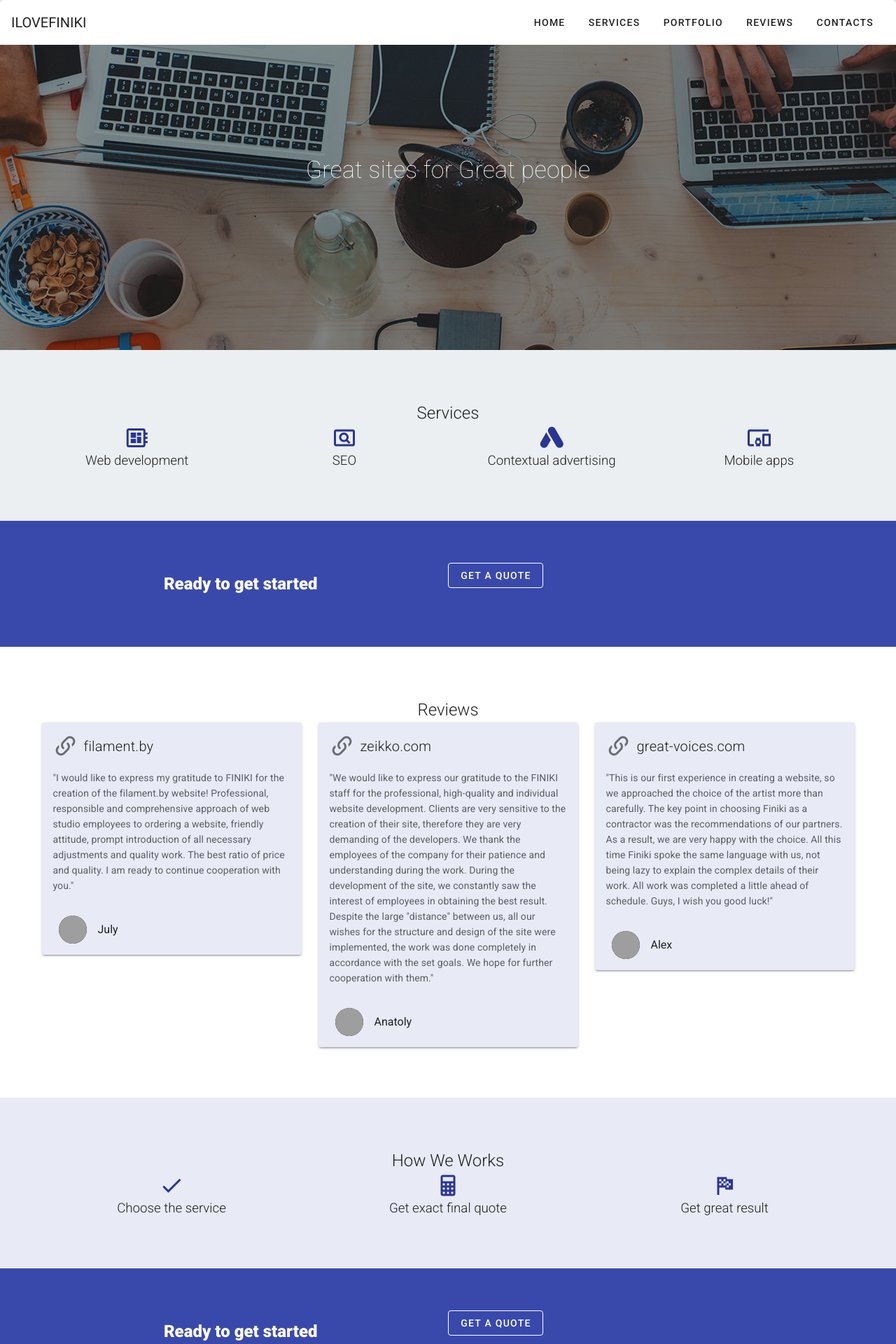
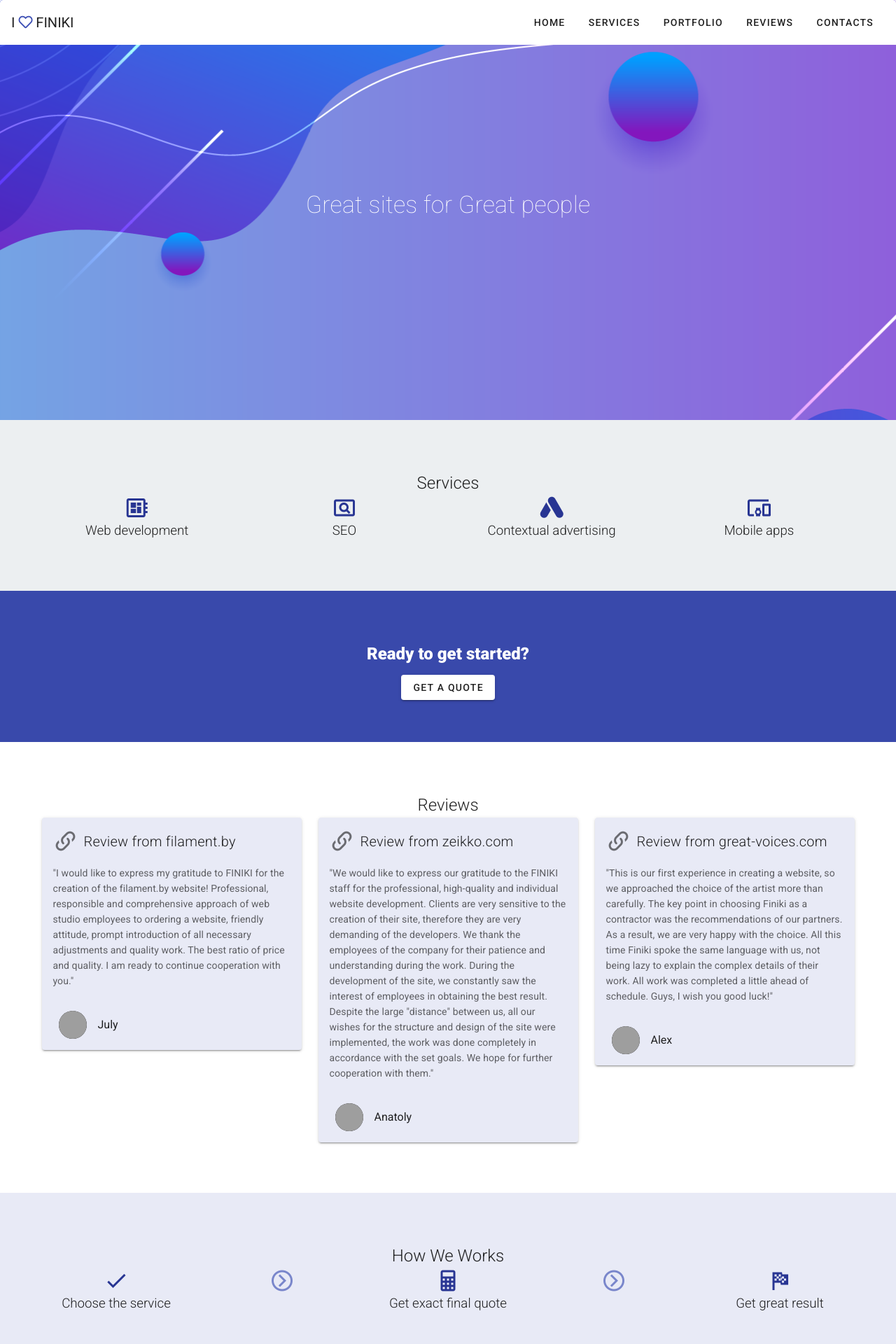
Before and after one commit to ilovefiniki/ilf-studio, a Vue app: page / in a window 1280 px wide. Shown: the top 1920 px of the page at 70% size. Built offline with nearby package versions, Linux system fonts and the light colour scheme; grey boxes are pictures that could not be loaded.

Commit message:
New bg for banner, spacing in form, new logo

```diff
--- a/src/App.vue
+++ b/src/App.vue
@@ -8,7 +8,7 @@
               scroll-target="#scrolling-techniques-7"
       >
 
-        <v-toolbar-title>ILOVEFINIKI</v-toolbar-title>
+        <v-toolbar-title>I <i class="far fa-heart indigo--text"></i> FINIKI</v-toolbar-title>
 
         <v-spacer></v-spacer>
 
--- a/src/components/Banner.vue
+++ b/src/components/Banner.vue
@@ -1,7 +1,8 @@
 <template>
         <v-parallax
                 dark
-                src="finikimainpage.jpg"
+                height="600"
+                src="finikimainpage1.png"
         >
             <v-row
                     align="center"
@@ -15,7 +16,10 @@
 </template>
 <style>
     .v-parallax__content {
-        background: #0000006b;
+       /* background: #0000006b;*/
+    }
+    .v-parallax__image {
+        /*max-width: 100%;*/
     }
 </style>
 <script>
--- a/src/components/Form.vue
+++ b/src/components/Form.vue
@@ -1,5 +1,5 @@
 <template>
-    <v-row justify="center">
+    <div class="pa-3">
         <v-dialog
                 v-model="dialog"
                 persistent
@@ -7,9 +7,7 @@
         >
             <template v-slot:activator="{ on, attrs }">
                 <v-btn
-                        outlined
                         color="white"
-                        dark
                         v-bind="attrs"
                         v-on="on"
                 >
@@ -17,9 +15,9 @@
                 </v-btn>
             </template>
             <v-form @submit.prevent="sendEmail">
-            <v-card>
+            <v-card class="pa-15">
                 <v-card-title>
-                    <span class="headline">Get A Quote</span>
+                    <span class="headline font-weight-black">Get A Quote</span>
                 </v-card-title>
                 <v-card-text>
                     <v-container>
@@ -59,7 +57,7 @@
                 <v-card-actions>
                     <v-spacer></v-spacer>
                     <v-btn
-                            color="blue darken-1"
+                            color="indigo darken-1"
                             text
                             outlined
                             @click="dialog = false"
@@ -67,7 +65,7 @@
                         Close
                     </v-btn>
                     <v-btn
-                            color="blue darken-1"
+                            color="indigo darken-1"
                             class="white--text"
                             @click="dialog = false"
                             type="submit"
@@ -79,7 +77,7 @@
             </v-form>
         </v-dialog>
         <Success v-bind:dialog="successDialog"/>
-    </v-row>
+    </div>
 </template>
 
 <script>
--- a/src/components/GetAQoute.vue
+++ b/src/components/GetAQoute.vue
@@ -4,10 +4,7 @@
 
             <v-row>
                 <v-col>
-                    <h2 align="center" class="font-weight-black white--text">Ready to get started</h2>
-                </v-col>
-
-                <v-col>
+                    <h2 align="center" class="font-weight-black white--text">Ready to get started?</h2>
                     <div class="text-center"><Form/></div>
                 </v-col>
 
--- a/src/components/HowWeWorks.vue
+++ b/src/components/HowWeWorks.vue
@@ -7,12 +7,16 @@
                     <v-icon large color="indigo darken-3">mdi-check</v-icon>
                     <h3 class="font-weight-light">Choose the service</h3>
                 </v-col>
-
+                <v-col align="center">
+                    <v-icon large color="indigo lighten-2">mdi-chevron-right-circle-outline</v-icon>
+                </v-col>
                 <v-col align="center">
                     <v-icon large color="indigo darken-3">mdi-calculator</v-icon>
                     <h3 class="font-weight-light">Get exact final quote</h3>
                 </v-col>
-
+                <v-col align="center">
+                    <v-icon large color="indigo lighten-2">mdi-chevron-right-circle-outline</v-icon>
+                </v-col>
                 <v-col align="center">
                     <v-icon large color="indigo darken-3">mdi-flag-checkered</v-icon>
                     <h3 class="font-weight-light">Get great result</h3>
--- a/src/components/Reviews.vue
+++ b/src/components/Reviews.vue
@@ -17,7 +17,7 @@
                         >
                             mdi-link-variant
                         </v-icon>
-                        <span class="font-weight-light">filament.by</span>
+                        <span class="font-weight-light">Review from filament.by</span>
                     </v-card-title>
 
                     <v-card-text>
@@ -55,7 +55,7 @@
                         >
                             mdi-link-variant
                         </v-icon>
-                        <span class="font-weight-light">zeikko.com</span>
+                        <span class="font-weight-light">Review from zeikko.com</span>
                     </v-card-title>
 
                     <v-card-text>
@@ -93,7 +93,7 @@
                         >
                             mdi-link-variant
                         </v-icon>
-                        <span class="font-weight-light">great-voices.com</span>
+                        <span class="font-weight-light">Review from great-voices.com</span>
                     </v-card-title>
 
                     <v-card-text>
```
Also changed, not shown: public/finikimainpage1.png (added).
